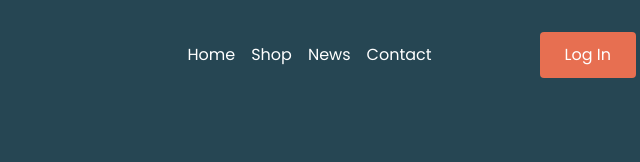
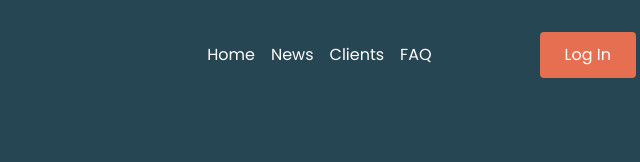
Before and after one commit to arefinbayazid/honda-cbr, a plain HTML site: page index.html in a window 1280 px wide. Shown: the top 162 px of the page, 562-1202 px from the left. Drawn offline with nearby package versions, Linux system fonts and the light colour scheme.

Commit message:
link modified

```diff
--- a/index.html
+++ b/index.html
@@ -28,16 +28,16 @@
                     <div class="collapse navbar-collapse" id="navbarSupportedContent">
                         <ul class="navbar-nav ms-auto mb-2 mb-lg-0">
                             <li class="nav-item">
-                                <a class="nav-link active" aria-current="page" href="#">Home</a>
+                                <a class="nav-link active" aria-current="page" href="index.html">Home</a>
                             </li>
                             <li class="nav-item">
-                                <a class="nav-link active" href="#">Shop</a>
+                                <a class="nav-link active" href="#news">News</a>
                             </li>
                             <li class="nav-item">
-                                <a class="nav-link active" aria-current="page" href="#">News</a>
+                                <a class="nav-link active" aria-current="page" href="#clients">Clients</a>
                             </li>
                             <li class="nav-item">
-                                <a class="nav-link active" href="#">Contact</a>
+                                <a class="nav-link active" href="#faq">FAQ</a>
                             </li>
                         </ul>
                         <button class="btn text-white nav-btn">Log In</button>
@@ -115,7 +115,7 @@
             </section>
 
             <!-- latest news section -->
-            <section class="latest-news">
+            <section class="latest-news" id="news">
                 <h1 class="text-center mb-5">latest News</h1>
                 <div class="row row-cols-1 row-cols-md-3 g-4">
                     <div class="col rounded">
@@ -158,7 +158,7 @@
             </section>
 
             <!-- testimunial section -->
-            <section>
+            <section id="clients">
                 <h1 class="text-center mb-5 tesitimunial-title">Happy <span class="tesitimunial-title-span">Clients says</span></h1>
                 <div class="cards">
                     <div class="row row-cols-1 row-cols-md-3 g-4">
@@ -218,7 +218,7 @@
             </section>
 
             <!-- question section -->
-            <section>
+            <section id="faq">
                 <h1 class="text-center mb-5 tesitimunial-title">Frequently Asked <span class="tesitimunial-title-span">Questions</span></h1>
                 <div class="row frequently-box">
                     <div class="col-sm-12 col-lg-6">
```
